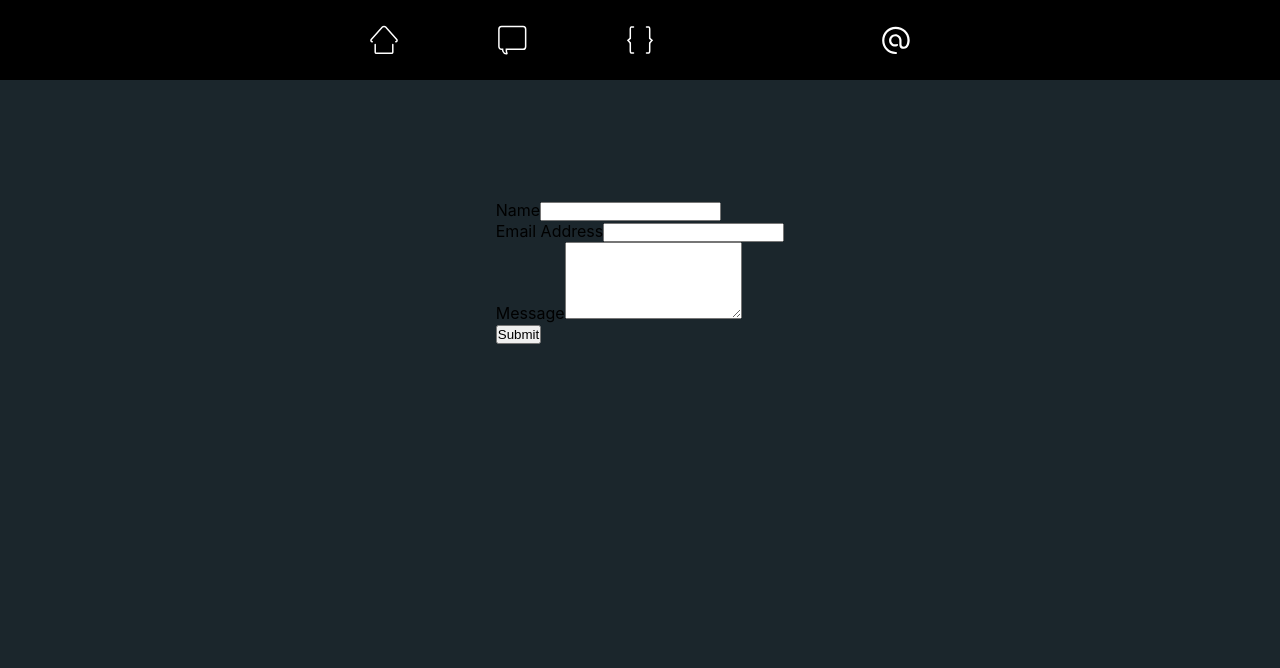
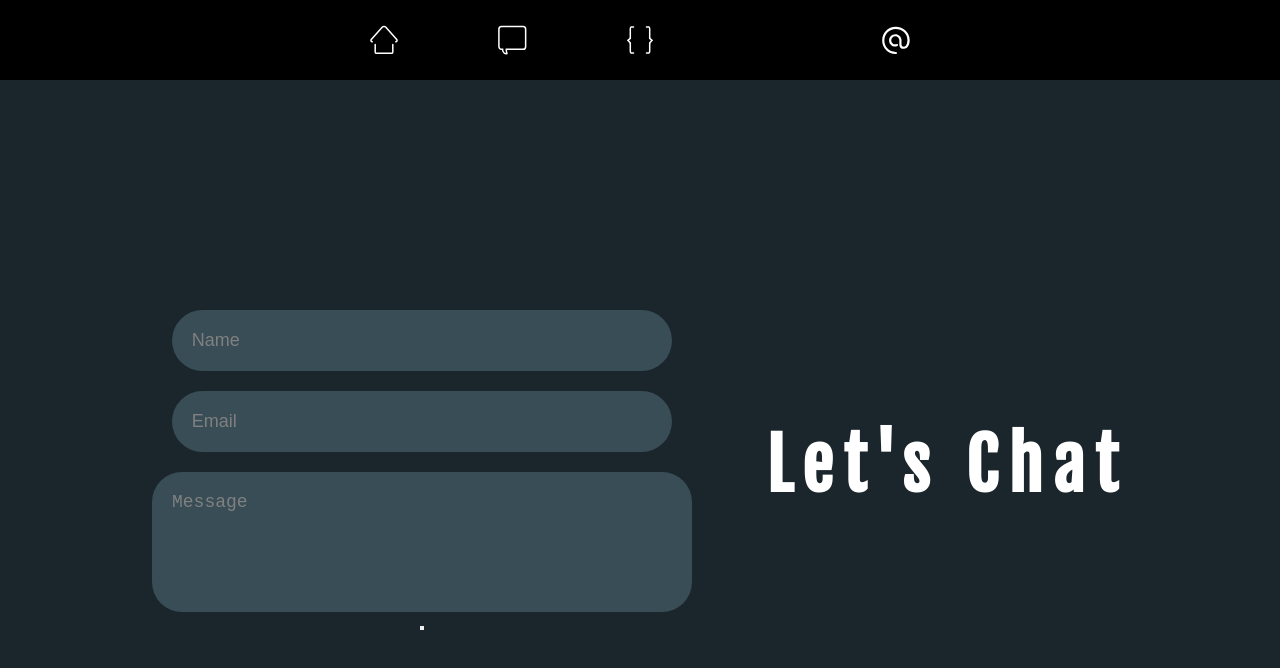
Before and after one commit to renebreslauer/portfolio_website, a React (Create React App) app: page /Contact in a window 1280 px wide. Shown: the top 668 px of the page. Built offline with nearby package versions, Linux system fonts and the light colour scheme; a web font is replaced by a local one.

Commit message:
contact form styling

```diff
--- a/src/App.css
+++ b/src/App.css
@@ -69,7 +69,7 @@ h1 {
   z-index: 1;
   position: absolute;
   left: 20%;
-  top: 40%;
+  top: 30%;
 }
 
 .svg_animation {
@@ -79,7 +79,7 @@ h1 {
   vertical-align: middle;
   position: absolute;
   right: 20%;
-  top: 40%;
+  top: 25%;
 }
 
 @keyframes show {
@@ -154,8 +154,6 @@ h1 {
 }
 
 /* side nav */
-
-
 
 /* nav */
 .nav_wrapper {
@@ -372,8 +370,9 @@ h1 {
   transform: scale(2);
 }
 
-.nav_link:active .nav_div {
-  border-bottom: 3px solid white;
+.nav_link a:active {
+  visibility: visible;
+  transform: scale(2);
 }
 
 #hood {
@@ -428,9 +427,107 @@ h1 {
   }
 }
 
+/* contact form */
+
+.contact_wrapper {
+  display: flex;
+  justify-content: center;
+  align-content: center;
+  flex-direction: row;
+  padding-top: 300px;
+}
+
 .contact_container {
-display: flex;
-justify-content: center;
-align-content: center;
-padding-top: 100px;
 }
+
+.header_field {
+  display: flex;
+  justify-content: center;
+  align-content: center;
+  align-items: center;
+  margin-left: 5%;
+}
+
+#contact_form {
+  display: flex;
+  flex-direction: column;
+  justify-content: center;
+  align-items: center;
+}
+
+input {
+  border-radius: 50px;
+  border: none;
+  padding: 20px;
+  width: 50ch;
+  background-color: #384d56;
+  color: white;
+  margin: 10px;
+  font-size: 18px;
+  animation: 1s ease-out 0s 1 slideInFromTop;
+}
+input:focus {
+  outline: none;
+  border-bottom: 3px solid #94fc13;
+}
+
+.input_group {
+  display: flex;
+  flex-direction: column;
+}
+
+textarea {
+  border-radius: 30px;
+  border: none;
+  padding: 20px;
+  resize: none;
+  background-color: #384d56;
+  color: white;
+  margin: 10px;
+  font-size: 18px;
+  width: 50ch;
+  animation: 0.5s ease-out 0s 1 slideInFromTop;
+}
+
+textarea:focus {
+  outline: none;
+  border-bottom: 3px solid #94fc13;
+}
+
+::placeholder {
+  color: grey;
+  font-size: 18px;
+}
+
+.typewriter h2 {
+  overflow: hidden; /* Ensures the content is not revealed until the animation */
+  border-right: 0.15em solid #94fc13; /* The typwriter cursor */
+  white-space: nowrap; /* Keeps the content on a single line */
+  margin: 0 auto; /* Gives that scrolling effect as the typing happens */
+  letter-spacing: 0.15em; /* Adjust as needed */
+  animation: typing 3.5s steps(40, end), blink-caret 0.75s step-end infinite;
+  color: white;
+  font-size: 70px;
+  font-family: 'Fjalla One', sans-serif;
+}
+
+/* The typing effect */
+@keyframes typing {
+  from {
+    width: 0;
+  }
+  to {
+    width: 100%;
+  }
+}
+
+/* The typewriter cursor effect */
+@keyframes blink-caret {
+  from,
+  to {
+    border-color: transparent;
+  }
+  50% {
+    border-color: #94fc13;
+  }
+}
--- a/src/components/Contact.jsx
+++ b/src/components/Contact.jsx
@@ -4,10 +4,16 @@ import '../App.css'
 
 function Contact() {
   return (
-    <div className="contact_container">
-      <Form />
-    </div>
-
+    <>
+      <div className="contact_wrapper">
+        <Form />
+        <div className="header_field">
+          <div className="typewriter">
+            <h2>Let's Chat</h2>
+          </div>
+        </div>
+      </div>
+    </>
   )
-  }
+}
 export default Contact
--- a/src/components/Form.jsx
+++ b/src/components/Form.jsx
@@ -2,7 +2,6 @@ import React from 'react'
 import '../App.css'
 
 class Form extends React.Component {
-
   constructor(props) {
     super(props)
     this.state = {
@@ -15,36 +14,54 @@ class Form extends React.Component {
   render() {
     return (
       <div className="contact_container">
-      <form id="contact_form" onSubmit={this.handleSubmit.bind(this)} method="POST">
+        {' '}
+        <form
+          id="contact_form"
+          onSubmit={this.handleSubmit.bind(this)}
+          method="POST"
+        >
+          <div className="input_group">
             <div className="form-group">
-        <label htmlFor="name">Name</label>
-        <input type="text" className="form-control" />
+              <input
+                type="text"
+                placeholder="Name"
+                className="form-control"
+                autoComplete="off"
+              />
             </div>
             <div className="form-group">
-      <label htmlFor="exampleInputEmail1">Email Address</label>
-      <input type="email" className="form-control" aria-describedby="emailHelp" />
+              <input
+                type="email"
+                placeholder="Email"
+                className="form-control"
+                aria-describedby="emailHelp"
+                autoComplete="off"
+              />
+            </div>
           </div>
           <div className="form-group">
-        <label htmlFor="message">Message</label>
-        <textarea ClassName="form-control" rows="5"></textarea>
+            <textarea
+              ClassName="form-control"
+              placeholder="Message"
+              rows="5"
+            ></textarea>
           </div>
-      <button type="submit" className="btn btn-primary">Submit</button>
+          <button type="submit" className="btn btn-primary"></button>
         </form>
       </div>
     )
   }
 
   onNameChange(event) {
-  this.setState({name: event.target.value})
+    this.setState({ name: event.target.value })
   }
   onEmailChange(event) {
-  this.setState({email: event.target.value})
+    this.setState({ email: event.target.value })
   }
   onMessageChange(event) {
-  this.setState({message: event.target.value})
+    this.setState({ message: event.target.value })
   }
-handleSubmit(event) {
-}
+  handleSubmit(event) {}
 }
 
 export default Form
```
Lines whose indentation alone changed are shown as unchanged.
